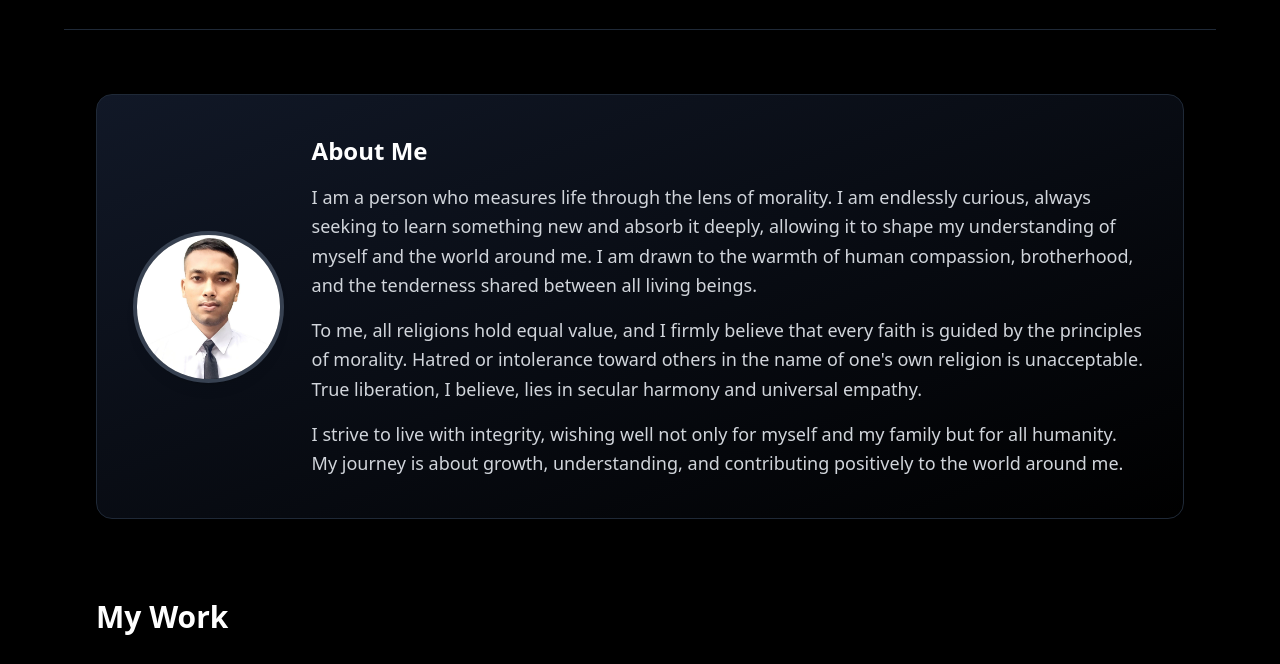
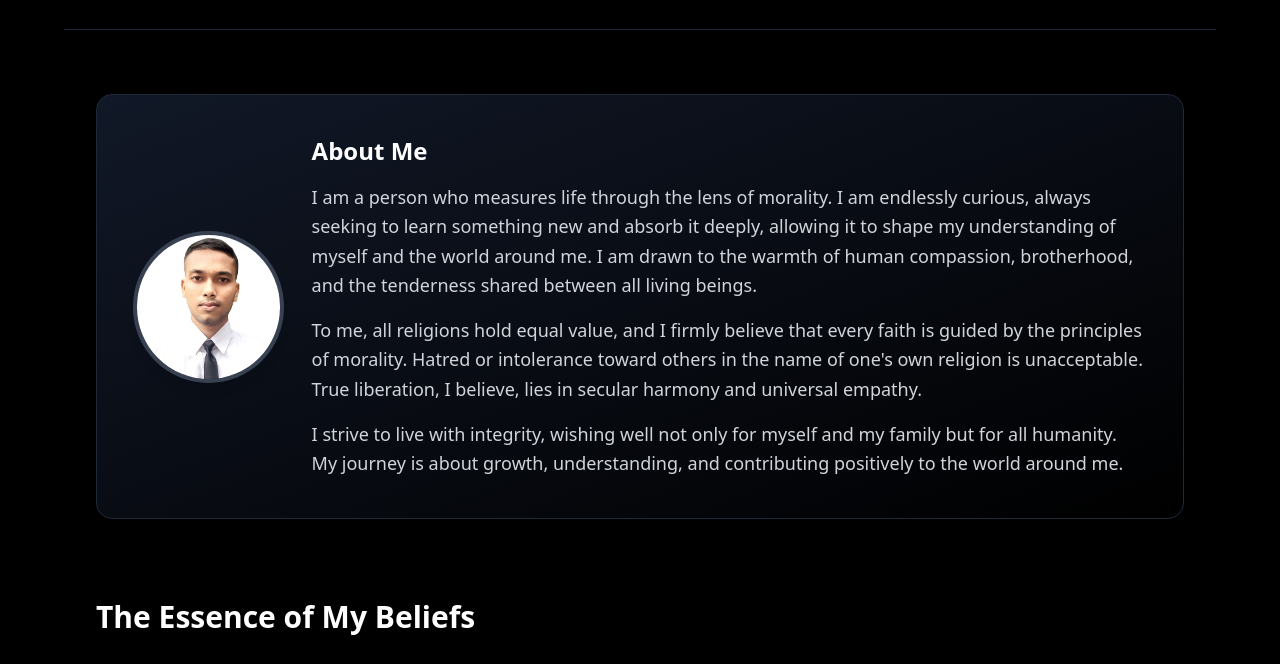
Before and after one commit to MdJihadurRahaman/My-Portfolio, a plain HTML site: page index.html in a window 1280 px wide. Shown: the part 103-767 px from the top of the page. Drawn offline with nearby package versions, Linux system fonts and the light colour scheme.

Commit message:
Update work section to values and change headings

```diff
--- a/index.html
+++ b/index.html
@@ -71,8 +71,8 @@ I strive to live with integrity, wishing well not only for myself and my family
     </section>
 
     <!-- Work Section -->
-    <section id="work" class="mb-20">
-      <h2 class="text-3xl font-bold text-white mb-8" data-en="My Work" data-bn="আমার কাজ">My Work</h2>
+    <section id="Values" class="mb-20">
+      <h2 class="text-3xl font-bold text-white mb-8" data-en="" data-bn="মূল্যবোধ">The Essence of My Beliefs</h2>
 
       <div class="grid md:grid-cols-2 gap-8">
 
@@ -88,7 +88,7 @@ I strive to live with integrity, wishing well not only for myself and my family
               <path stroke-linecap="round" stroke-linejoin="round" stroke-width="2" d="M13 7l5 5m0 0l-5 5m5-5H6" />
             </svg>
           </div>
-          <h3 class="text-2xl font-bold text-white mb-3" data-en="Philosophical Thoughts" data-bn="দার্শনিক চিন্তা">Philosophical Thoughts</h3>
+          <h3 class="text-2xl font-bold text-white mb-3" data-en="My Moral Compass" data-bn="সহমর্মিতার পথচলা">Philosophical Thoughts</h3>
           <p class="text-gray-400 text-lg leading-relaxed" data-en="A collection of my reflective essays and philosophical notes on identity, time, meaning, and the human experience." data-bn="পরিচয়, সময়, অর্থ এবং মানব অভিজ্ঞতার উপর আমার প্রতিফলিত প্রবন্ধ এবং দার্শনিক নোটের সংগ্রহ।">
             A collection of my reflective essays and philosophical notes on identity, time, meaning, and the human experience.
           </p>
```
